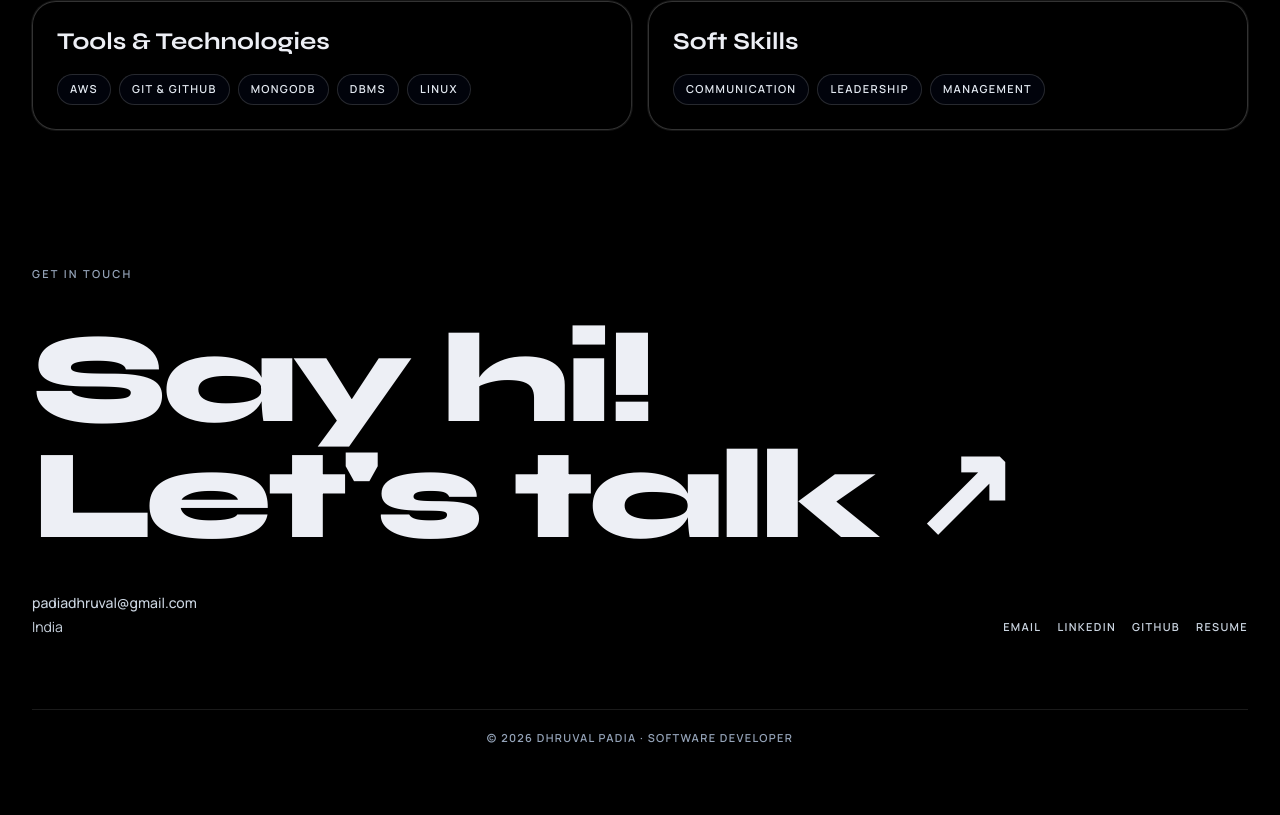
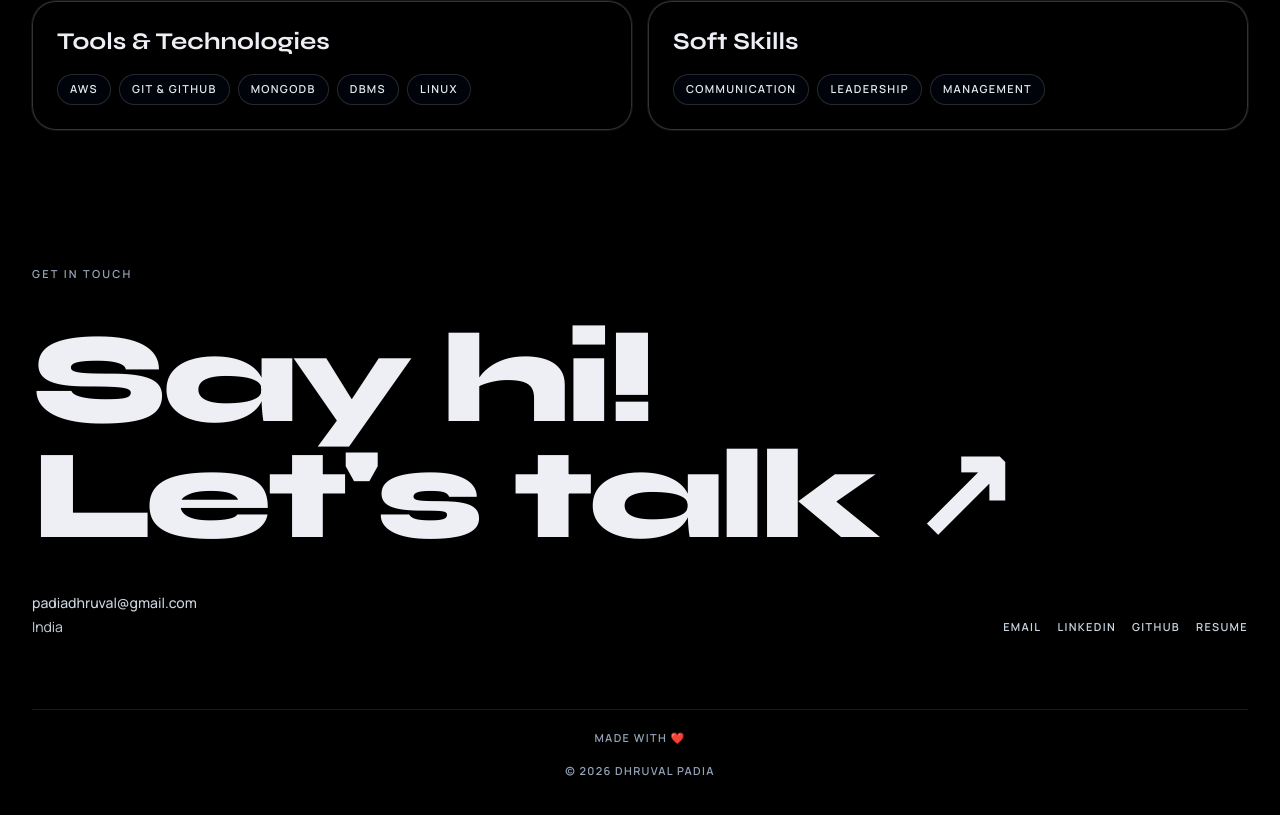
Before and after one commit to dhruval30/new-portfolio-dhruval, a React (Vite) app: page / in a window 1280 px wide. Shown: the part 7817-8632 px from the top of the page. Built offline with nearby package versions, Linux system fonts and the light colour scheme.

Commit message:
update: footer

```diff
--- a/src/App.jsx
+++ b/src/App.jsx
@@ -388,7 +388,9 @@ function App() {
         </main>
 
         <footer className="mt-8 border-t border-black/10 py-5 text-center text-[11px] font-semibold uppercase tracking-[0.12em] text-slate-500 dark:border-white/10 dark:text-slate-400">
-          © {new Date().getFullYear()} {profile.name} · Software Developer
+          <p>Made with ❤️ </p>
+          <br/>
+          © {new Date().getFullYear()} {profile.name}
         </footer>
       </div>
     </div>
```
